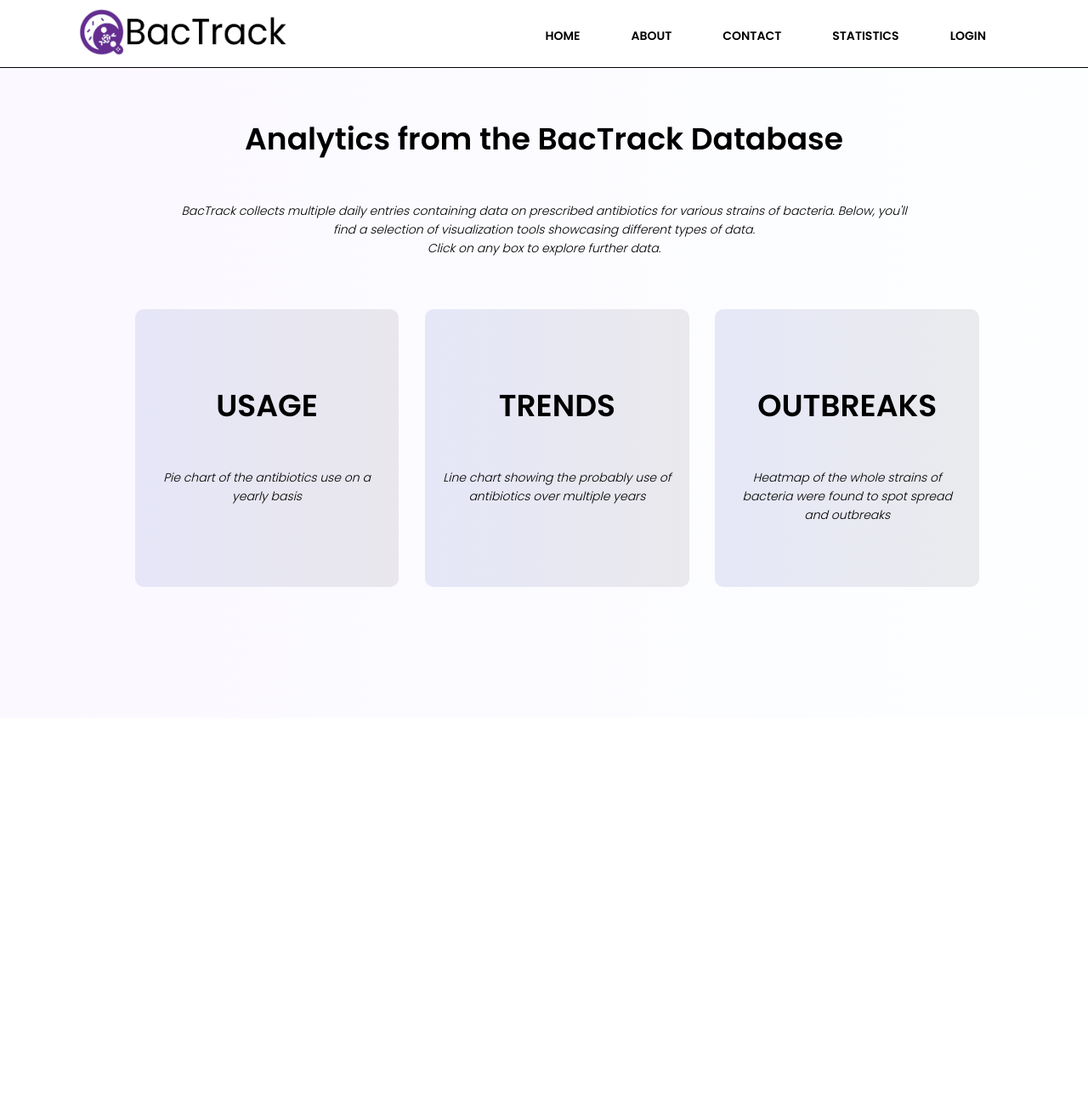
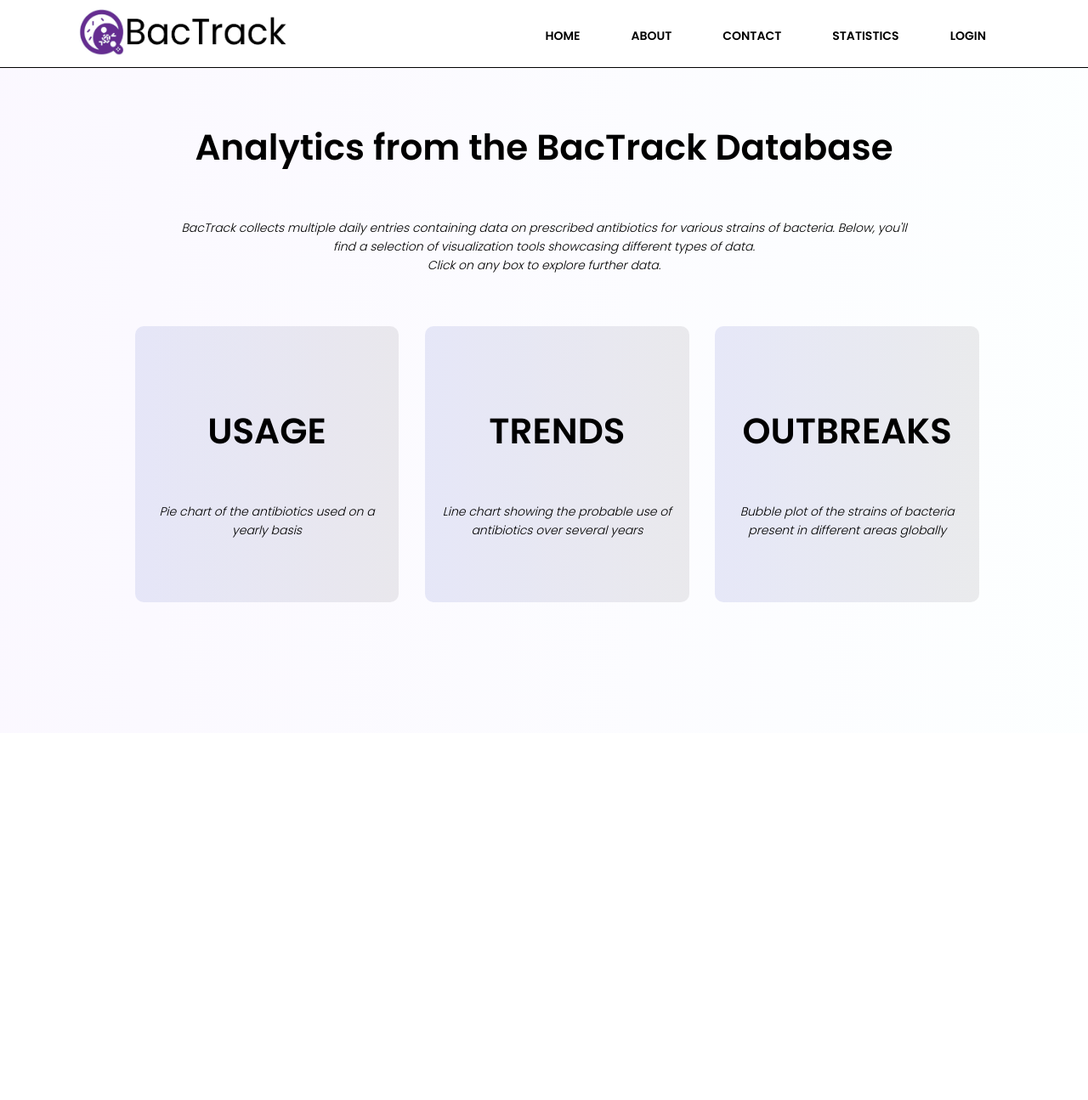
Before and after one commit to A-Bergfeldt/BacTrack, a PHP site: page /statistics/statisitcspage_rough.php in a window 1280 px wide. Shown: the whole page at 85% size. Before the commit the page ends 691 px from the top, so only its background shows below. Run offline with PHP 8.4, Linux system fonts and the light colour scheme.

Commit message:
edited statistics main page css &php

```diff
--- a/statistics/statisitcspage_rough.php
+++ b/statistics/statisitcspage_rough.php
@@ -21,17 +21,17 @@
 
                         <a class="course-col" href="pie_prescribed.php">
                             <h3>USAGE</h3>
-                            <p>Pie chart of the antibiotics use on a yearly basis</p>
+                            <p>Pie chart of the antibiotics used on a yearly basis</p>
                         </a>
 
                         <a class="course-col" href="line_prescribed.php">
                             <h3>TRENDS</h3>
-                            <p>Line chart showing the probably use of antibiotics over multiple years</p>
+                            <p>Line chart showing the probable use of antibiotics over several years</p>
                         </a>
 
                         <a class="course-col" href="heatmap_strain.php">
                             <h3>OUTBREAKS</h3>
-                            <p>Heatmap of the whole strains of bacteria were found to spot spread and outbreaks</p>
+                            <p>Bubble plot of the strains of bacteria present in different areas globally</p>
                         </a>
                     </div>
                 </section>
--- a/statistics/statistics_stylesheet_rough.css
+++ b/statistics/statistics_stylesheet_rough.css
@@ -5,7 +5,7 @@
     padding: 0;
     font-family: 'Poppins', sans-serif;
     width: 100%;
-    height: 100vh;
+    height: 150vh;
     background-size: cover;
     background-position: center;
 }
@@ -57,20 +57,6 @@
     background: linear-gradient(90deg, rgba(241, 232, 255, 0.3) 0%, rgba(231, 253, 255, 0.1) 100%);
 }
 
-/*
-.slide2{
-    background:#fff;
-}
-
-.slide3{
-    background:#fff;
-}
-
-.slide4{
-    background: #fff;
-}
-
-*/
 
 img:hover {
     background: rgba(44, 46, 49, 0.4); /* Background color on hover */
@@ -90,7 +76,7 @@
 }
 
 h3{
-    font-size: 36px;
+    font-size: 42px;
     font-weight: 600;
     text-align: center;
     color: #000000;
```
